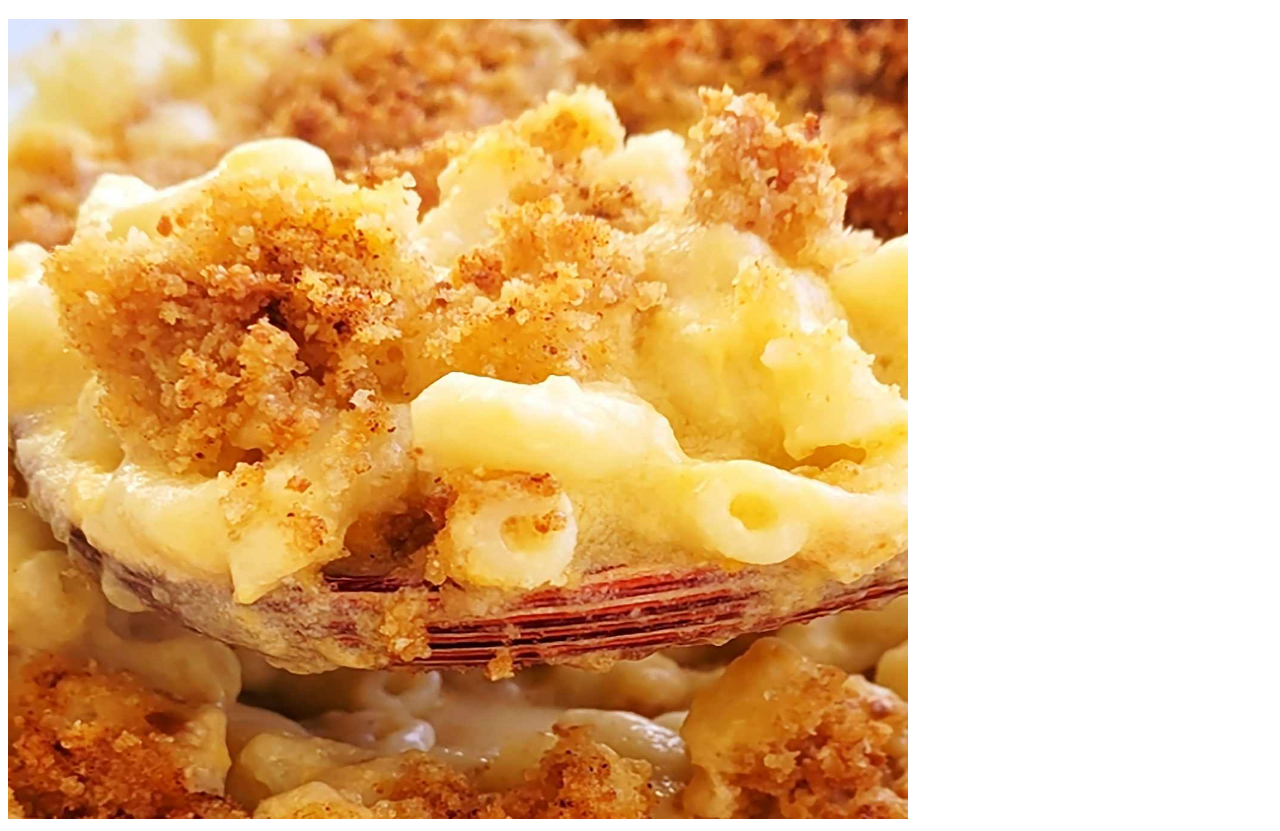
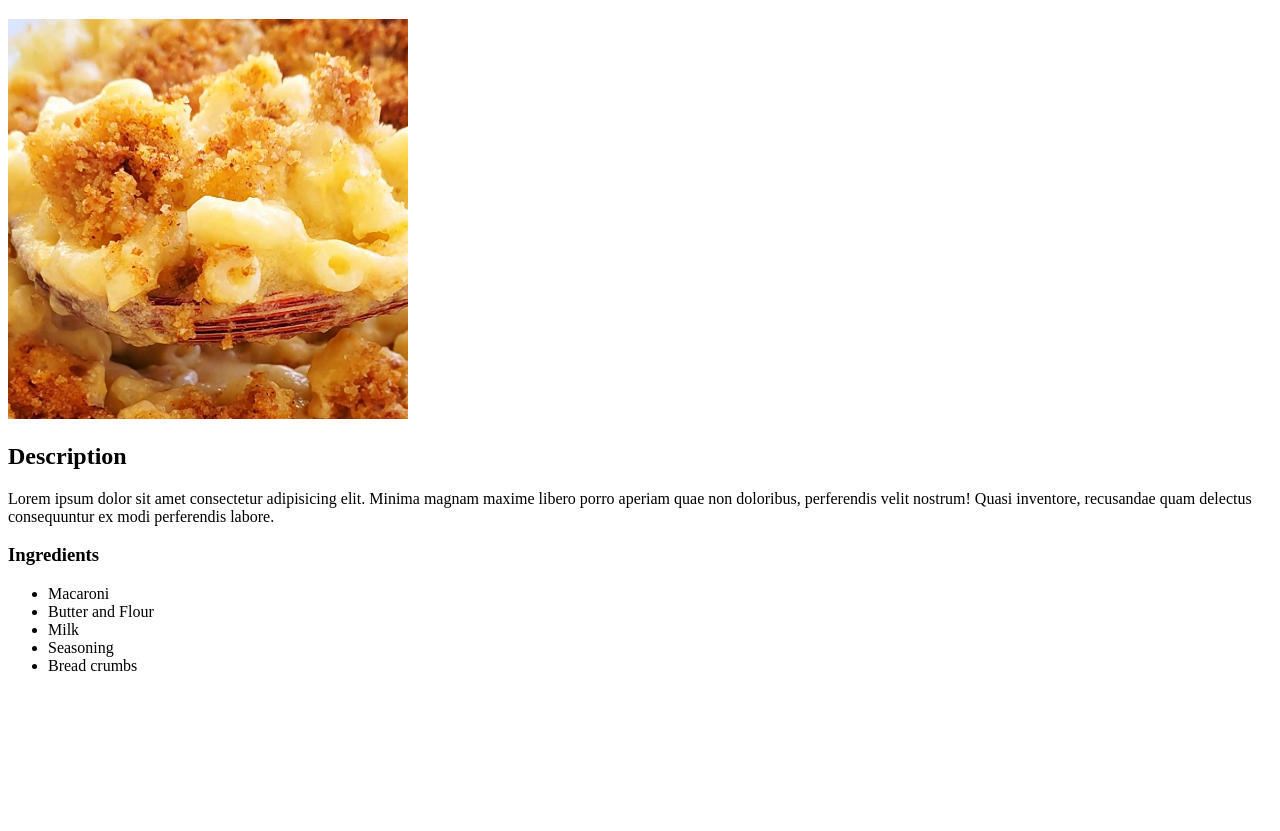
Before and after one commit to Wakuyela/odin-recipes-revisted, a plain HTML site: page recipes/macncheese.html in a window 1280 px wide. Shown: the part 61-892 px from the top of the page. After the commit the page ends 800 px from the top, so only its background shows below. Drawn offline with Linux system fonts and the light colour scheme.

Commit message:
Added description and ingredient list

```diff
--- a/recipes/macncheese.html
+++ b/recipes/macncheese.html
@@ -6,6 +6,17 @@
     </head>
     <body>
         <h1>Homemade Mac n Cheese</h1>
-        <img src="../img/macncheese.jpg" alt="Cooked macncheese" width="900" height="800">
+        <img src="../img/macncheese.jpg" alt="Cooked macncheese" width="400" height="400">
+            <h2>Description</h2>
+        <p>Lorem ipsum dolor sit amet consectetur adipisicing elit. Minima magnam maxime libero porro aperiam quae non doloribus, perferendis velit nostrum! Quasi inventore, recusandae quam delectus consequuntur ex modi perferendis labore.</p>
+        <h3>Ingredients</h3>
+            <ul>
+                <li>Macaroni</li>
+                <li>Butter and Flour</li>
+                <li>Milk</li>
+                <li>Seasoning</li>
+                <li>Bread crumbs</li>
+
+            </ul>
     </body>
 </html>
```
